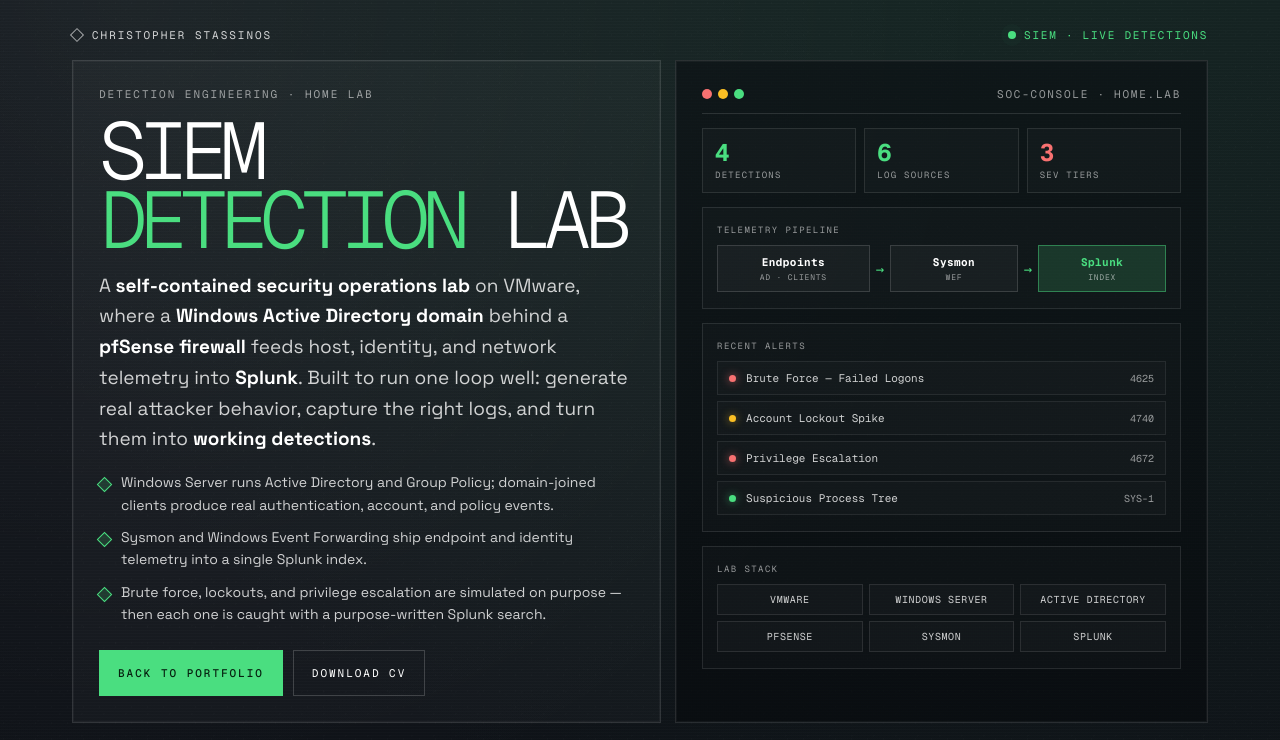
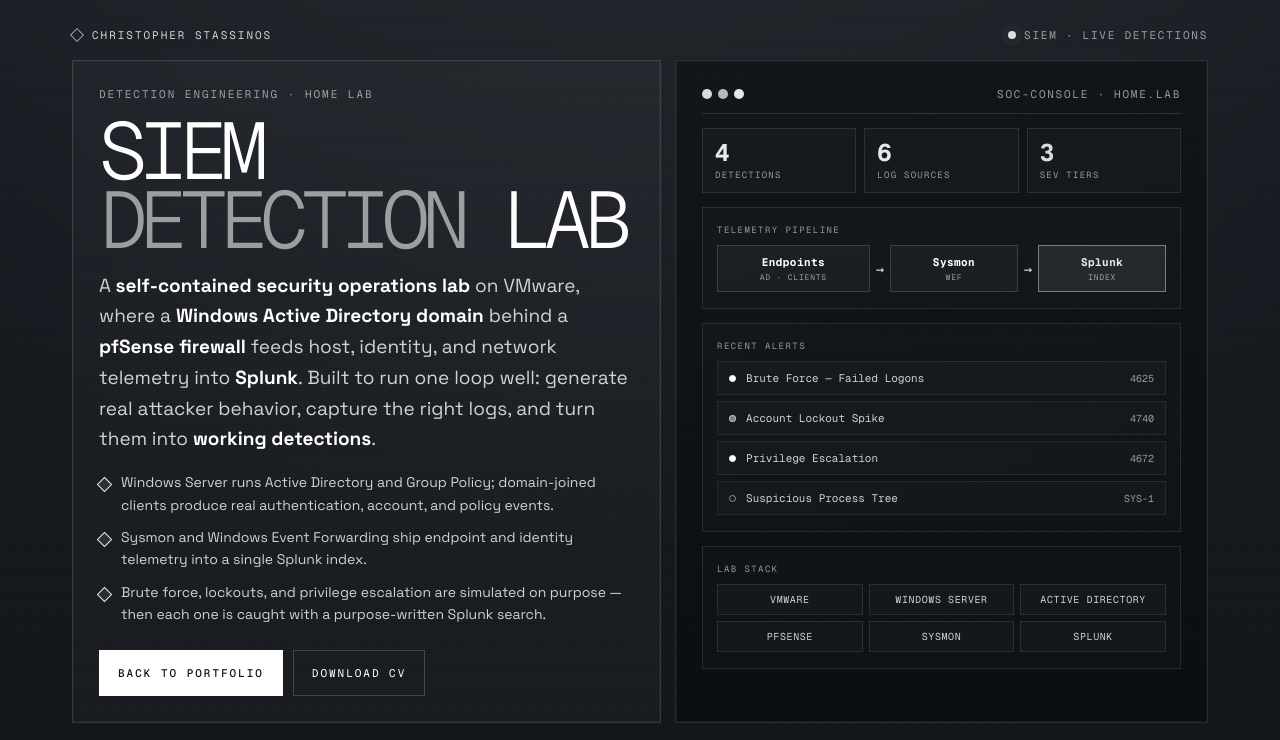
Before and after one commit to christopher-stassinos/stassinos.xyz, a plain HTML site: page siem-home-lab.html in a window 1280 px wide. Shown: the top 740 px of the page. Drawn offline with nearby package versions, Linux system fonts and the light colour scheme.

Commit message:
style: make SIEM lab page monochrome to match main portfolio aesthetic

```diff
--- a/siem-home-lab.html
+++ b/siem-home-lab.html
@@ -17,10 +17,10 @@
       --text: #ffffff;
       --text-soft: rgba(255, 255, 255, 0.8);
       --muted: rgba(255, 255, 255, 0.56);
-      --signal: #4ade80;
-      --signal-dim: rgba(74, 222, 128, 0.16);
-      --alert: #f87171;
-      --amber: #fbbf24;
+      --signal: rgba(255, 255, 255, 0.9);
+      --signal-dim: rgba(255, 255, 255, 0.08);
+      --alert: rgba(255, 255, 255, 0.85);
+      --amber: rgba(255, 255, 255, 0.7);
       --mono: 'Geist Mono', ui-monospace, SFMono-Regular, Menlo, Monaco, Consolas, 'Liberation Mono', 'Courier New', monospace;
       --sans: 'Space Grotesk', system-ui, -apple-system, BlinkMacSystemFont, 'Segoe UI', sans-serif;
     }
@@ -29,7 +29,7 @@
       min-height: 100vh;
       font-family: var(--sans);
       color: var(--text);
-      background: radial-gradient(circle at 80% -10%, rgba(74,222,128,0.10), transparent 38%), radial-gradient(circle at 10% 0%, rgba(255,255,255,0.05), transparent 30%), linear-gradient(180deg, #11151b 0%, #0c0f14 52%, #07090c 100%);
+      background: radial-gradient(circle at 50% -20%, rgba(255,255,255,0.08), transparent 34%), linear-gradient(180deg, #171a20 0%, #101217 52%, #090a0d 100%);
       overflow-x: hidden;
       position: relative;
     }
@@ -66,15 +66,15 @@
     }
     .micro, .kicker, .meta-label, .section-label { color: var(--muted); }
     .head-status {
-      display: inline-flex; align-items: center; gap: 8px; font-family: var(--mono); font-size: 11px; letter-spacing: 0.16em; text-transform: uppercase; color: var(--signal);
+      display: inline-flex; align-items: center; gap: 8px; font-family: var(--mono); font-size: 11px; letter-spacing: 0.16em; text-transform: uppercase; color: var(--muted);
     }
     .pulse-dot {
-      width: 8px; height: 8px; border-radius: 50%; background: var(--signal); box-shadow: 0 0 0 0 rgba(74,222,128,0.6); animation: pulse 2s infinite;
+      width: 8px; height: 8px; border-radius: 50%; background: rgba(255,255,255,0.85); box-shadow: 0 0 0 0 rgba(255,255,255,0.5); animation: pulse 2s infinite;
     }
     @keyframes pulse {
-      0% { box-shadow: 0 0 0 0 rgba(74,222,128,0.55); }
-      70% { box-shadow: 0 0 0 7px rgba(74,222,128,0); }
-      100% { box-shadow: 0 0 0 0 rgba(74,222,128,0); }
+      0% { box-shadow: 0 0 0 0 rgba(255,255,255,0.45); }
+      70% { box-shadow: 0 0 0 7px rgba(255,255,255,0); }
+      100% { box-shadow: 0 0 0 0 rgba(255,255,255,0); }
     }
     .panel {
       position: relative; border: 1px solid var(--line); background: var(--panel); overflow: hidden;
@@ -94,7 +94,7 @@
       font-family: var(--mono); font-size: clamp(42px, 6.5vw, 80px); line-height: 0.86; letter-spacing: -0.095em; text-transform: uppercase; font-weight: 300;
     }
     .hero-title span { display: block; }
-    .hero-title em { font-style: normal; color: var(--signal); }
+    .hero-title em { font-style: normal; color: var(--muted); }
     .hero-summary {
       max-width: 60ch; font-size: clamp(16px, 1.6vw, 19px); line-height: 1.62; color: var(--text-soft);
     }
@@ -110,7 +110,7 @@
     .btn {
       min-height: 46px; padding: 12px 18px; display: inline-flex; align-items: center; justify-content: center; text-decoration: none; border: 1px solid rgba(255,255,255,0.18); transition: opacity 180ms ease, background 180ms ease;
     }
-    .btn-primary { background: var(--signal); color: #06210f; border-color: var(--signal); font-weight: 500; }
+    .btn-primary { background: #fff; color: #101217; border-color: #fff; font-weight: 500; }
     .btn-secondary { background: transparent; color: #fff; }
     .btn:hover { opacity: 0.82; }
 
@@ -146,7 +146,7 @@
     }
     .node b { font-family: var(--mono); font-size: 11px; letter-spacing: 0.04em; color: var(--text); white-space: nowrap; }
     .node small { font-family: var(--mono); font-size: 8px; letter-spacing: 0.1em; text-transform: uppercase; color: var(--muted); }
-    .node.sink { border-color: rgba(74,222,128,0.45); background: var(--signal-dim); }
+    .node.sink { border-color: rgba(255,255,255,0.4); background: var(--signal-dim); }
     .node.sink b { color: var(--signal); }
     .arrow { display: grid; place-items: center; color: var(--signal); font-family: var(--mono); font-size: 14px; flex: none; }
 
@@ -154,10 +154,10 @@
     .alert-line {
       display: grid; grid-template-columns: auto 1fr auto; gap: 10px; align-items: center; padding: 9px 11px; border: 1px solid rgba(255,255,255,0.08); background: rgba(255,255,255,0.015); font-family: var(--mono); font-size: 11px;
     }
-    .sev { width: 7px; height: 7px; border-radius: 50%; }
-    .sev.high { background: var(--alert); box-shadow: 0 0 8px rgba(248,113,113,0.7); }
-    .sev.med { background: var(--amber); box-shadow: 0 0 8px rgba(251,191,36,0.6); }
-    .sev.low { background: var(--signal); box-shadow: 0 0 8px rgba(74,222,128,0.6); }
+    .sev { width: 7px; height: 7px; border-radius: 50%; border: 1px solid rgba(255,255,255,0.5); }
+    .sev.high { background: #fff; border-color: #fff; }
+    .sev.med { background: rgba(255,255,255,0.45); }
+    .sev.low { background: transparent; }
     .alert-line .name { color: var(--text-soft); white-space: nowrap; overflow: hidden; text-overflow: ellipsis; }
     .alert-line .eid { color: var(--muted); font-size: 10px; }
 
@@ -203,18 +203,18 @@
     .chip {
       font-family: var(--mono); font-size: 10px; letter-spacing: 0.08em; text-transform: uppercase; padding: 3px 8px; border: 1px solid rgba(255,255,255,0.16); color: var(--text-soft);
     }
-    .chip.eid { color: var(--signal); border-color: rgba(74,222,128,0.4); background: var(--signal-dim); }
-    .chip.sev-high { color: var(--alert); border-color: rgba(248,113,113,0.4); }
-    .chip.sev-med { color: var(--amber); border-color: rgba(251,191,36,0.4); }
+    .chip.eid { color: var(--text-soft); border-color: rgba(255,255,255,0.28); background: var(--signal-dim); }
+    .chip.sev-high { color: var(--text); border-color: rgba(255,255,255,0.4); }
+    .chip.sev-med { color: var(--muted); border-color: rgba(255,255,255,0.2); }
     .query-name { font-family: var(--mono); font-size: 13px; letter-spacing: 0.04em; color: var(--text); margin-right: auto; }
     .spl {
       font-family: var(--mono); font-size: 12.5px; line-height: 1.6; color: var(--text-soft); white-space: pre-wrap; word-break: break-word; background: rgba(0,0,0,0.25); border: 1px solid rgba(255,255,255,0.06); padding: 11px 13px; overflow-x: auto;
     }
-    .spl .cmd { color: var(--signal); }
-    .spl .field { color: #8bb4ff; }
-    .spl .val { color: var(--amber); }
+    .spl .cmd { color: #fff; font-weight: 500; }
+    .spl .field { color: rgba(255,255,255,0.92); }
+    .spl .val { color: var(--muted); }
     .spl .pipe { color: var(--muted); }
-    .spl .prompt { color: var(--signal); user-select: none; }
+    .spl .prompt { color: rgba(255,255,255,0.5); user-select: none; }
 
     footer {
       display: flex; justify-content: space-between; gap: 12px; color: var(--muted); font-family: var(--mono); font-size: 11px; letter-spacing: 0.16em; text-transform: uppercase; padding: 10px 2px 0; flex-wrap: wrap;
```
